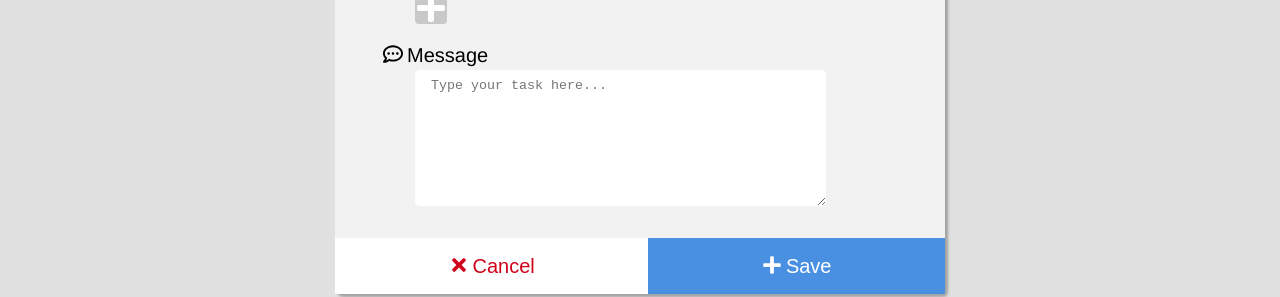
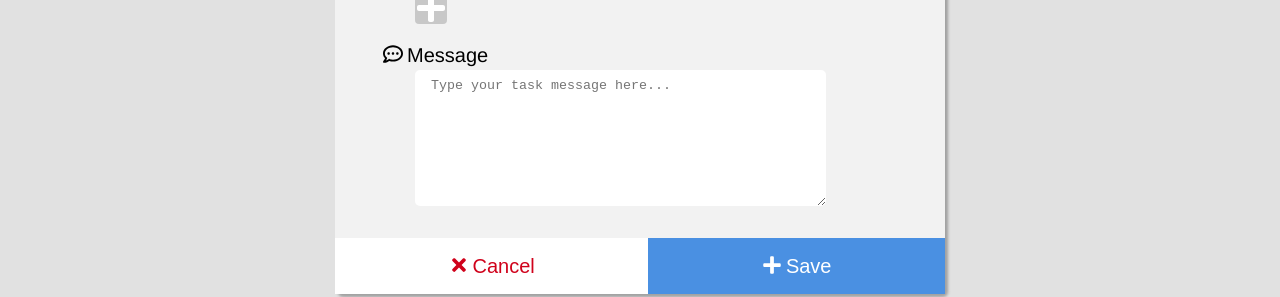
Before and after one commit to CJ-Yang0225/react-todolist, a React (Create React App) app: page / in a window 1280 px wide. Both pictures are taken after a click on the button 897 px from the left and 145 px from the top of the page. Shown: the part 315-612 px from the top of the page. Built offline with nearby package versions, Linux system fonts and the light colour scheme.

Commit message:
Optimize UI/UX

```diff
--- a/src/components/TaskCreateForm.js
+++ b/src/components/TaskCreateForm.js
@@ -9,7 +9,7 @@ const initialTask = {
   time: "",
   message: "",
   isDone: false,
-  isFavorite: false
+  isFavorite: false,
 };
 
 const TaskCreateForm = ({ onCreate: emitCreate }) => {
@@ -49,6 +49,7 @@ const TaskCreateForm = ({ onCreate: emitCreate }) => {
         placeholder="Add Task"
         autoComplete="off"
         value={task.title}
+        onClick={toggleDetail}
         onChange={({ target: { value: title } }) =>
           setTask((task) => ({ ...task, title }))
         }
@@ -102,7 +103,7 @@ const TaskCreateForm = ({ onCreate: emitCreate }) => {
           <textarea
             name="message"
             className="detail__body__description"
-            placeholder="Type your task here..."
+            placeholder="Type your task message here..."
             value={task.message}
             onChange={({ target: { value: message } }) =>
               setTask((task) => ({ ...task, message }))
```
